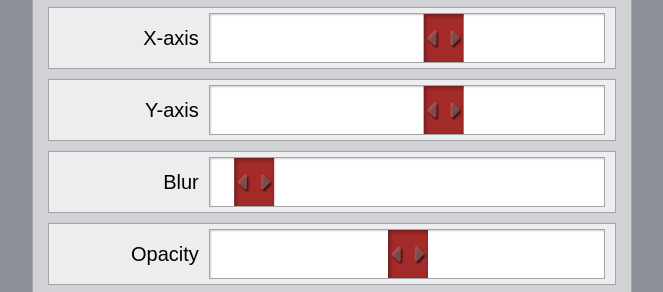
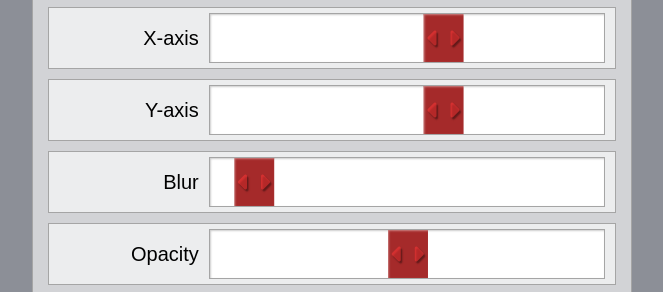
Before and after one commit to GrzegorzWirtek/text-shadow-css-generator, a website built with webpack: page src/index.html in a window 1280 px wide. Shown: the part 278-570 px from the top of the page, without its empty margins (308-971 px from the left). Built offline with nearby package versions, Linux system fonts and the light colour scheme; a web font is replaced by a local one.

Commit message:
styling buttons

```diff
--- a/src/scss/_text-shadow.scss
+++ b/src/scss/_text-shadow.scss
@@ -89,14 +89,14 @@
     background-color: brown;
     z-index: 1;
     cursor: pointer;
-    box-shadow: inset 1.5px 1.5px 4px rgba(0, 0, 0, 0.4);
+    box-shadow: inset 1px 1px 2px rgba(255, 255, 255, 0.4);
 }
 
 .fas {
-    color: rgba(165, 114, 114, 0.597);
+    color: rgba(255, 54, 54, 0.529);
     padding: 4px;
     font-size: 1.2rem;
-    text-shadow: 1.5px 1.5px 2px rgba(0, 0, 0, 0.618);
+    text-shadow: 1.5px 1.5px 1.5px rgba(0, 0, 0, 0.405);
 }
 
 .box-shadow__copy {
```
Also changed, not shown: dist/main.css, 1 other file.
